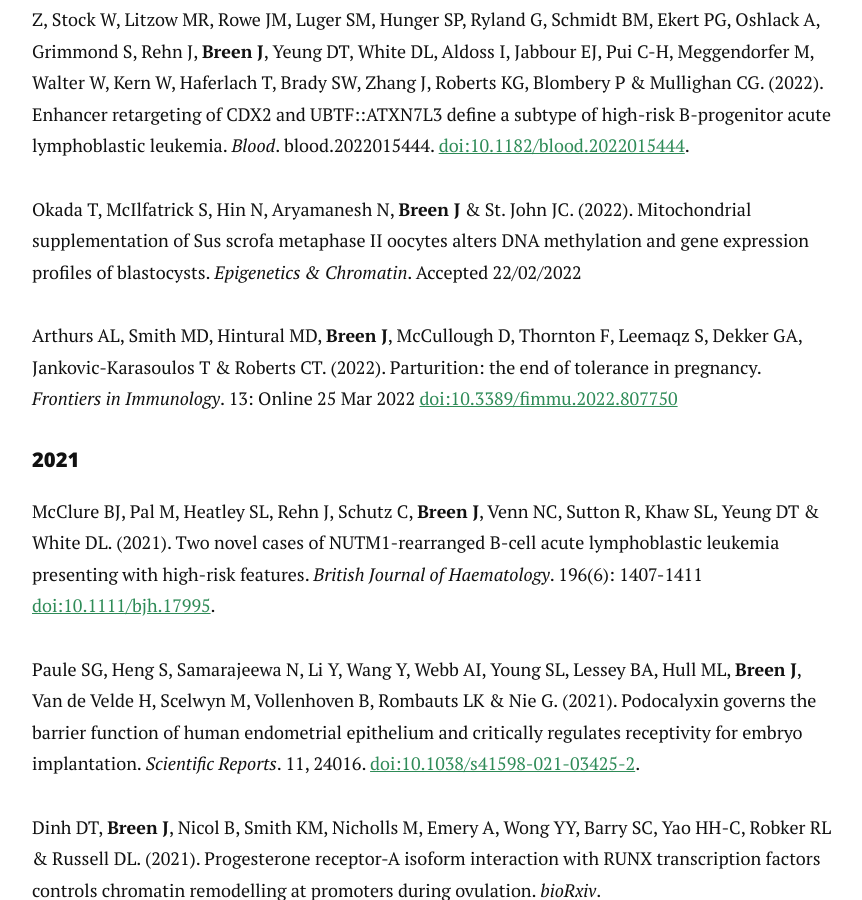
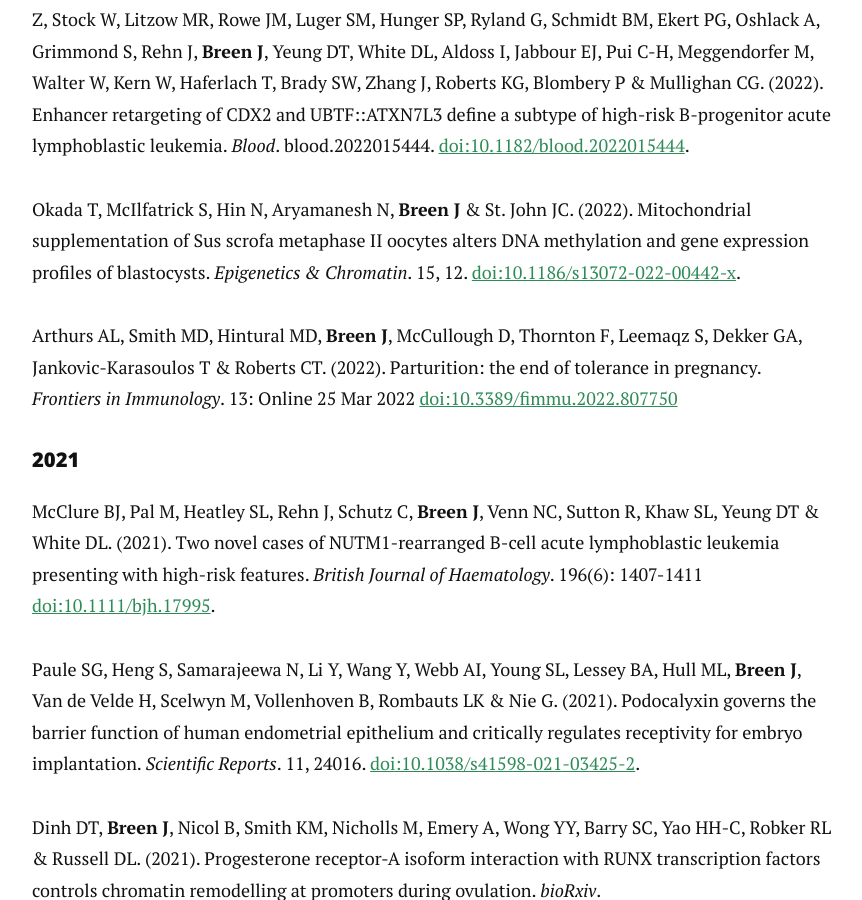
Before and after one commit to jimmybgammyknee/jimmybgammyknee.github.io, a Jekyll site: the page built from cv.md, in a window 1280 px wide and 900 px high, scrolled down 3116 px. Shown: the whole window, without its empty margins (208-1070 px from the left). Built offline with Jekyll 4.4.1, drawn with Linux system fonts in a browser that asks for light colours; nearby versions of some CDN libraries.

Commit message:
update doi on takashi's paper

```diff
--- a/cv.md
+++ b/cv.md
@@ -83,7 +83,7 @@
 
 Kimura S, Montefiori L, Iacobucci I, Zhao Y, Gao Q, Paietta EM, Haferlach C, Laird AD, Mead PE, Gu Z, Stock W, Litzow MR, Rowe JM, Luger SM, Hunger SP, Ryland G, Schmidt BM, Ekert PG, Oshlack A, Grimmond S, Rehn J, **Breen J**, Yeung DT, White DL, Aldoss I, Jabbour EJ, Pui C-H, Meggendorfer M, Walter W, Kern W, Haferlach T, Brady SW, Zhang J, Roberts KG, Blombery P & Mullighan CG. (2022). Enhancer retargeting of CDX2 and UBTF::ATXN7L3 define a subtype of high-risk B-progenitor acute lymphoblastic leukemia. _Blood_. blood.2022015444. [doi:10.1182/blood.2022015444](https://doi.org/10.1182/blood.2022015444).
 
-Okada T, McIlfatrick S, Hin N, Aryamanesh N, **Breen J** & St. John JC. (2022). Mitochondrial supplementation of Sus scrofa metaphase II oocytes alters DNA methylation and gene expression profiles of blastocysts. _Epigenetics & Chromatin_. Accepted 22/02/2022
+Okada T, McIlfatrick S, Hin N, Aryamanesh N, **Breen J** & St. John JC. (2022). Mitochondrial supplementation of Sus scrofa metaphase II oocytes alters DNA methylation and gene expression profiles of blastocysts. _Epigenetics & Chromatin_. 15, 12. [doi:10.1186/s13072-022-00442-x](https://doi.org/10.1186/s13072-022-00442-x).
 
 Arthurs AL, Smith MD, Hintural MD, **Breen J**, McCullough D, Thornton F, Leemaqz S, Dekker GA, Jankovic-Karasoulos T & Roberts CT. (2022). Parturition: the end of tolerance in pregnancy. _Frontiers in Immunology_. 13: Online 25 Mar 2022 [doi:10.3389/fimmu.2022.807750](https://doi.org/10.3389/fimmu.2022.807750)
 
```
